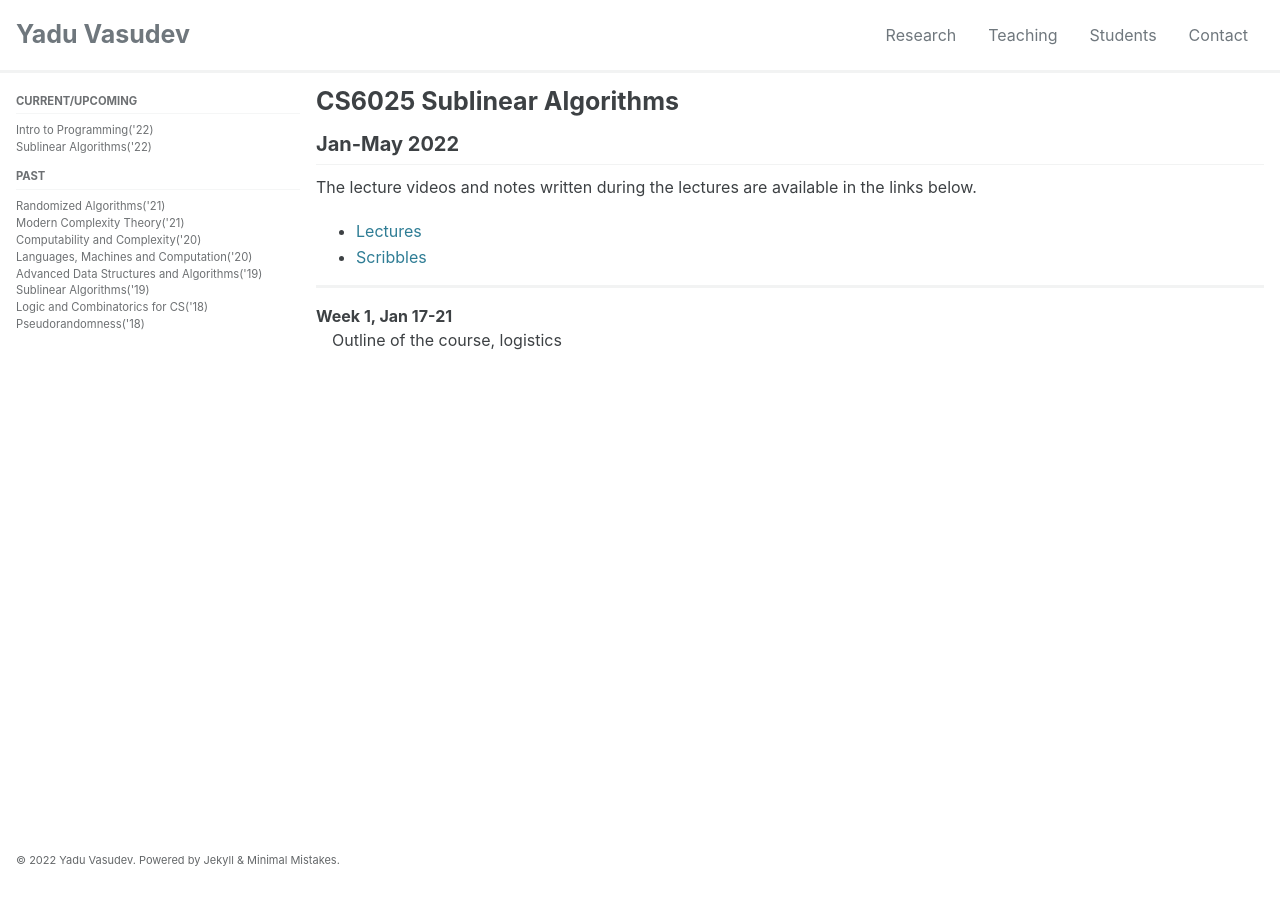
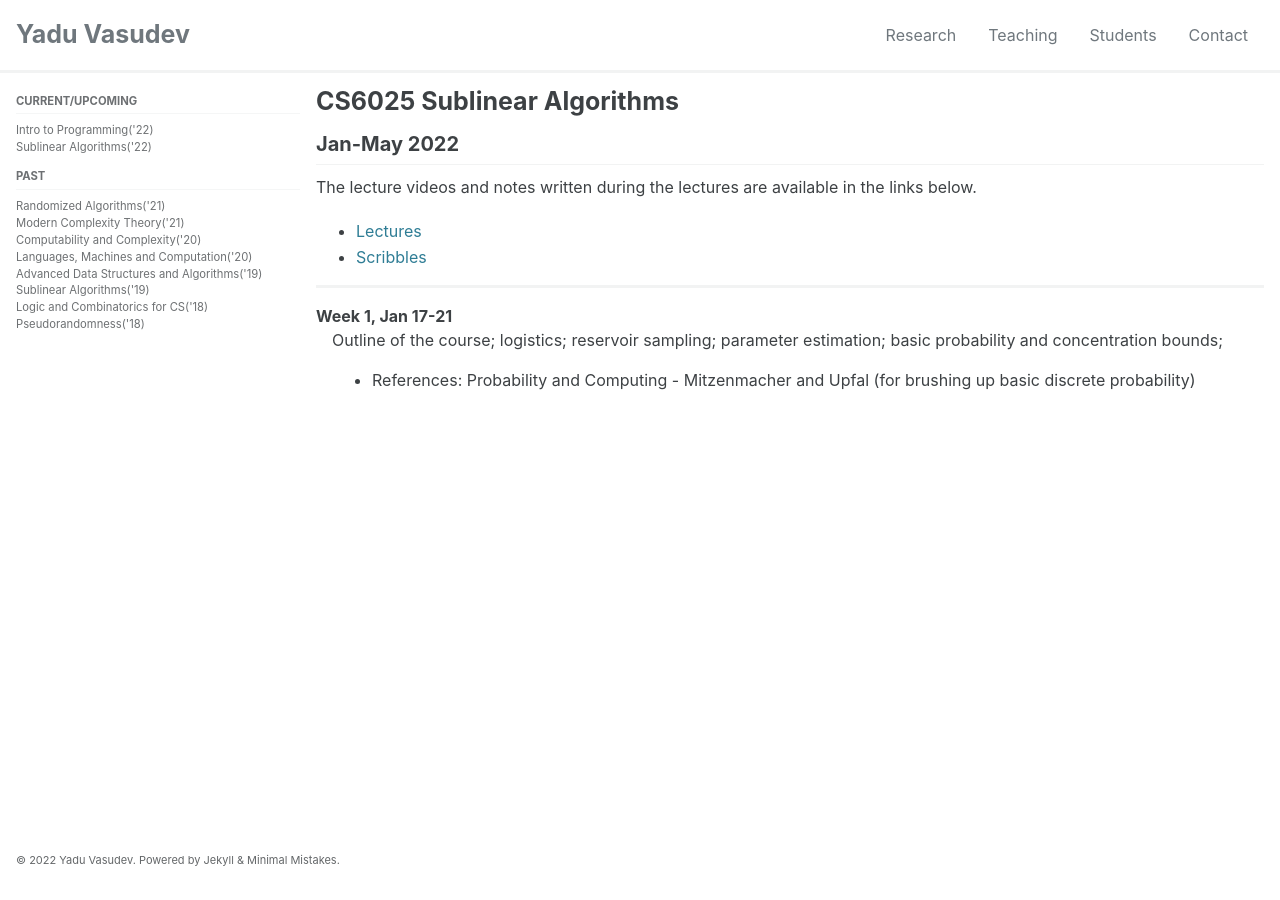
Before and after one commit to yaduvasudev/yaduvasudev.github.io, a Jekyll site: the page built from _pages/6025-22-lectures.md, in a window 1280 px wide. Built offline with Jekyll 4.4.1, drawn with Linux system fonts in a browser that asks for light colours; cached includes are drawn as plain includes.

Commit message:
Update 6025-22-lectures.md
new lecture and references

```diff
--- a/_pages/6025-22-lectures.md
+++ b/_pages/6025-22-lectures.md
@@ -15,4 +15,5 @@ The lecture videos and notes written during the lectures are available in the li
 
 ---
 Week 1, Jan 17-21
-: Outline of the course, logistics
+: Outline of the course; logistics; reservoir sampling; parameter estimation; basic probability and concentration bounds;
+- References: Probability and Computing - Mitzenmacher and Upfal (for brushing up basic discrete probability)
```
